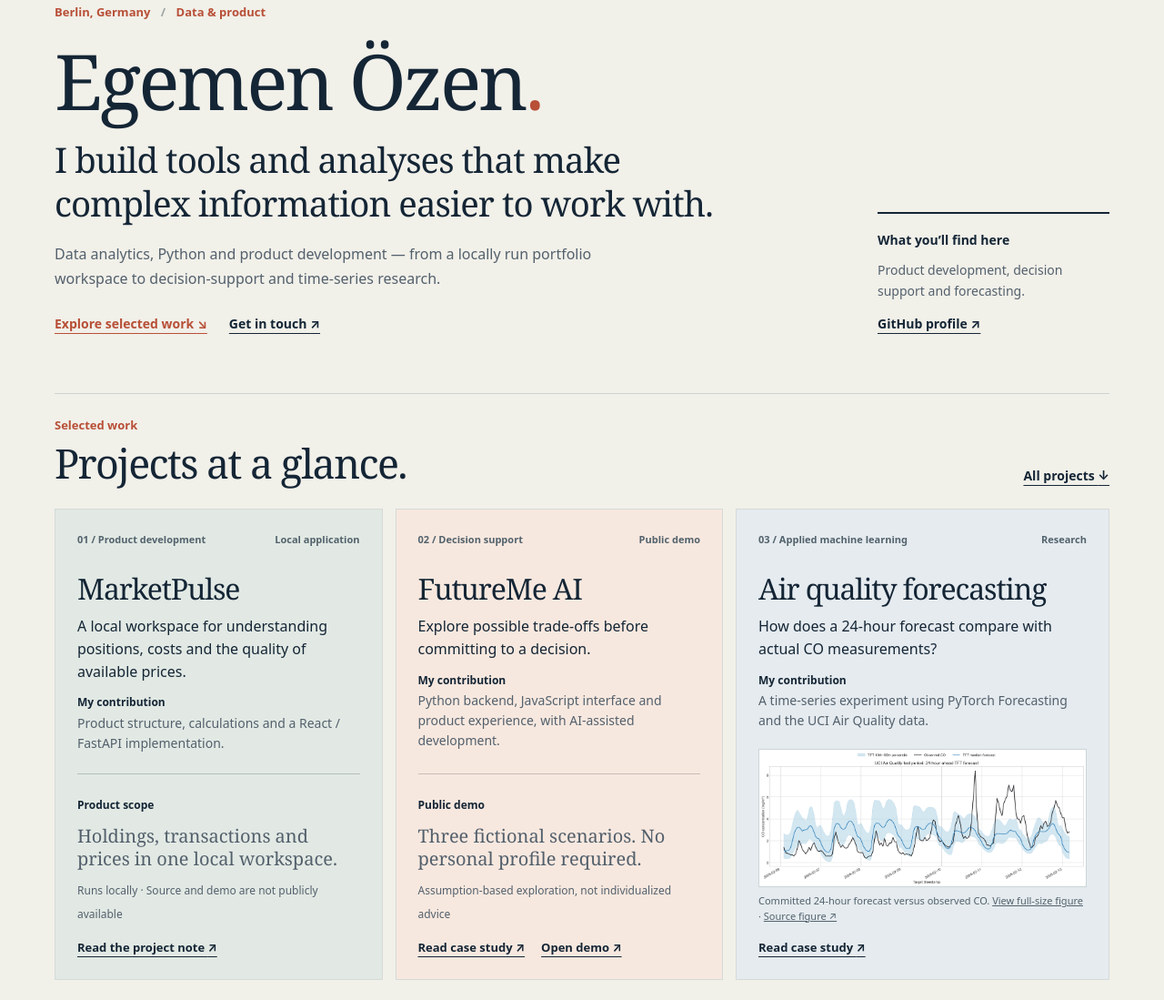
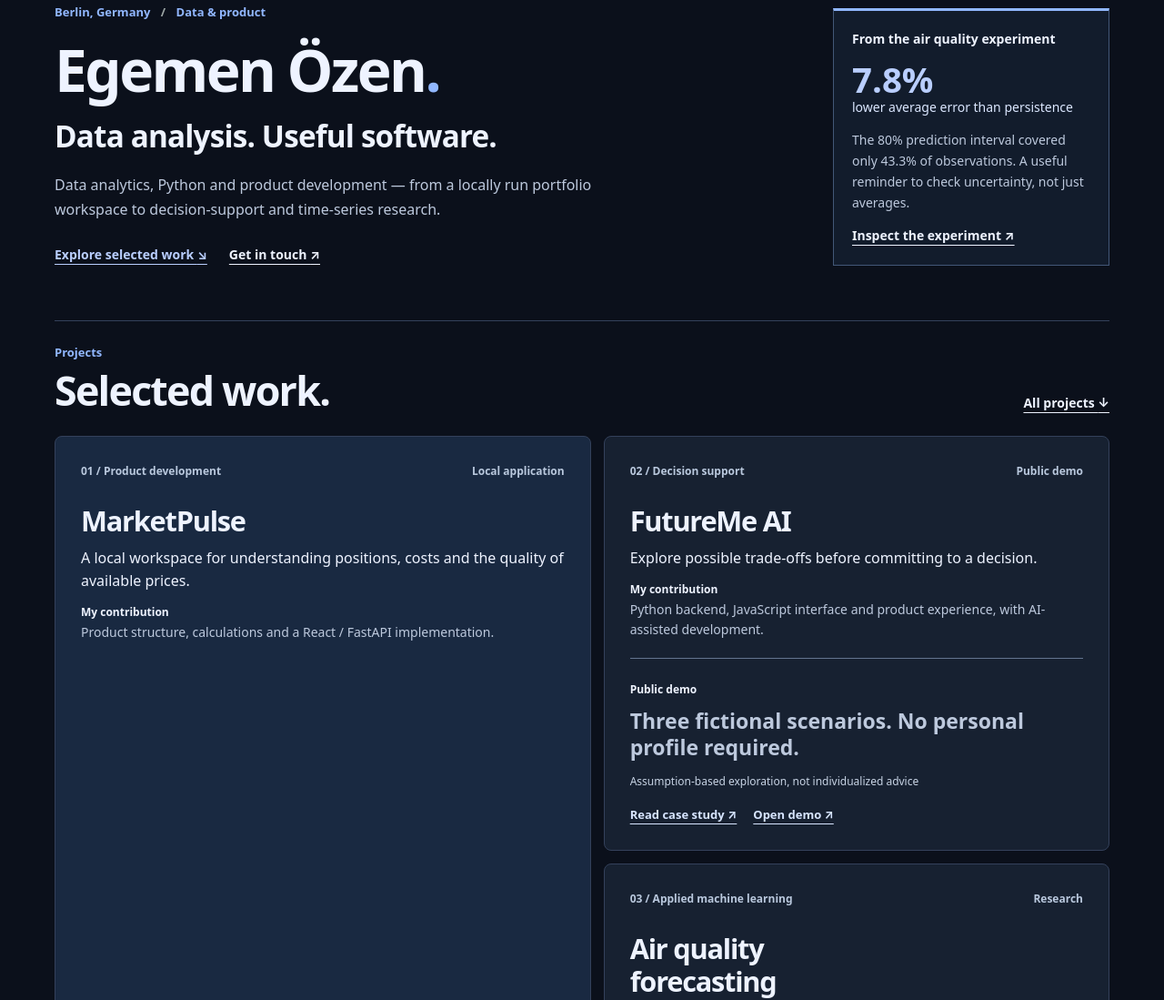
Before and after one commit to egemenozen1/egemenozen1.github.io, an Astro site: page / in a window 1280 px wide. Shown: the part 145-1244 px from the top of the page at 91% size. Built offline with nearby package versions, Linux system fonts and the light colour scheme; Astro itself is replaced by a stand-in of ours.

Commit message:
Refine portfolio identity and reduce page weight

```diff
--- a/src/pages/index.astro
+++ b/src/pages/index.astro
@@ -1,6 +1,5 @@
 ---
 import BaseLayout from '../layouts/BaseLayout.astro';
-import ProjectCard from '../components/ProjectCard.astro';
 import { getCollection } from 'astro:content';
 import { site } from '../config/site';
 import '../styles/home.css';
@@ -10,20 +9,20 @@ const projects = (await getCollection('projects')).sort((a,b) => a.data.order-b.
 <section class="intro container" aria-labelledby="intro-title">
   <div class="intro-main"><p class="intro-location">Berlin, Germany <span aria-hidden="true">/</span> Data & product</p>
   <h1 id="intro-title">Egemen Özen<span>.</span></h1>
-  <p class="intro-statement">I build tools and analyses that make complex information easier to work with.</p>
+  <p class="intro-statement">Data analysis. Useful software.</p>
   <p class="intro-details">Data analytics, Python and product development — from a locally run portfolio workspace to decision-support and time-series research.</p>
   <div class="intro-links"><a href="#selected">Explore selected work <span aria-hidden="true">↘</span></a><a href={`mailto:${site.email}`}>Get in touch <span aria-hidden="true">↗</span></a></div></div>
-  <aside class="intro-note"><span class="note-heading">What you’ll find here</span><p>Product development, decision support and forecasting.</p><a href={site.github} target="_blank" rel="noopener noreferrer">GitHub profile ↗</a></aside>
+  <aside class="intro-note"><span class="note-heading">From the air quality experiment</span><p class="intro-metric"><strong>7.8%</strong> lower average error than persistence</p><p>The 80% prediction interval covered only 43.3% of observations. A useful reminder to check uncertainty, not just averages.</p><a href="/projects/pytorch-forecasting-tft/">Inspect the experiment ↗</a></aside>
 </section>
 <section class="selected container" id="selected" aria-labelledby="selected-title">
-  <div class="section-head"><div><p class="section-kicker">Selected work</p><h2 id="selected-title">Projects at a glance.</h2></div><a href="#work">All projects <span aria-hidden="true">↓</span></a></div>
+  <div class="section-head"><div><p class="section-kicker">Projects</p><h2 id="selected-title">Selected work.</h2></div><a href="#work">All projects <span aria-hidden="true">↓</span></a></div>
   <div class="selected-grid">
     <article class="feature feature-market"><div class="feature-top"><span>01 / Product development</span><span>Local application</span></div><div class="feature-body"><h3>MarketPulse</h3><p class="feature-summary">A local workspace for understanding positions, costs and the quality of available prices.</p><p><strong>My contribution</strong> Product structure, calculations and a React / FastAPI implementation.</p></div><div class="feature-proof market-proof"><span>Product scope</span><p>Holdings, transactions and prices in one local workspace.</p><small>Runs locally · Source and demo are not publicly available</small></div><a class="feature-link" href="/marketpulse/">Read the project note <span aria-hidden="true">↗</span></a></article>
     <article class="feature feature-future"><div class="feature-top"><span>02 / Decision support</span><span>Public demo</span></div><div class="feature-body"><h3>FutureMe AI</h3><p class="feature-summary">Explore possible trade-offs before committing to a decision.</p><p><strong>My contribution</strong> Python backend, JavaScript interface and product experience, with AI-assisted development.</p></div><div class="feature-proof future-proof"><span>Public demo</span><p>Three fictional scenarios. No personal profile required.</p><small>Assumption-based exploration, not individualized advice</small></div><div class="feature-actions"><a class="feature-link" href="/projects/futureme-ai/">Read case study ↗</a><a href="https://futureme-ai-6rgq.onrender.com/" target="_blank" rel="noopener noreferrer">Open demo ↗</a></div></article>
-    <article class="feature feature-analysis"><div class="feature-top"><span>03 / Applied machine learning</span><span>Research</span></div><div class="feature-body"><h3>Air quality forecasting</h3><p class="feature-summary">How does a 24-hour forecast compare with actual CO measurements?</p><p><strong>My contribution</strong> A time-series experiment using PyTorch Forecasting and the UCI Air Quality data.</p></div><figure class="analysis-figure"><img src="/images/tft-forecast.png" width="2059" height="864" alt="Actual carbon monoxide measurements, the TFT median forecast and its uncertainty interval over a week of the test period."/><figcaption>Committed 24-hour forecast versus observed CO. <a href="/images/tft-forecast.png">View full-size figure</a> · <a href="https://github.com/egemenozen1/pytorch-forecasting-tft/blob/26ee6676494eea76b2219c4c9adfe66481ecdc16/artifacts/current/forecast_vs_actual.png" target="_blank" rel="noopener noreferrer">Source figure ↗</a></figcaption></figure><a class="feature-link" href="/projects/pytorch-forecasting-tft/">Read case study <span aria-hidden="true">↗</span></a></article>
+    <article class="feature feature-analysis"><div class="feature-top"><span>03 / Applied machine learning</span><span>Research</span></div><div class="feature-body"><h3>Air quality forecasting</h3><p class="feature-summary">How does a 24-hour forecast compare with actual CO measurements?</p><p><strong>My contribution</strong> A time-series experiment using PyTorch Forecasting and the UCI Air Quality data.</p></div><figure class="analysis-figure"><img src="/images/tft-forecast.png" width="2059" height="864" loading="lazy" decoding="async" alt="Actual carbon monoxide measurements, the TFT median forecast and its uncertainty interval over a week of the test period."/><figcaption>Committed 24-hour forecast versus observed CO. <a href="/images/tft-forecast.png">View full-size figure</a> · <a href="https://github.com/egemenozen1/pytorch-forecasting-tft/blob/26ee6676494eea76b2219c4c9adfe66481ecdc16/artifacts/current/forecast_vs_actual.png" target="_blank" rel="noopener noreferrer">Source figure ↗</a></figcaption></figure><a class="feature-link" href="/projects/pytorch-forecasting-tft/">Read case study <span aria-hidden="true">↗</span></a></article>
   </div>
 </section>
-<section class="archive container" id="work" aria-labelledby="work-title"><div class="section-head"><div><p class="section-kicker">Further work</p><h2 id="work-title">The full project archive.</h2></div><p>Problem, approach and the limits of the available evidence.</p></div><div class="projects">{projects.map((p,i) => <ProjectCard project={p} index={i+1}/>)}</div></section>
+<section class="archive container" id="work" aria-labelledby="work-title"><div class="section-head"><div><p class="section-kicker">Further work</p><h2 id="work-title">The full project archive.</h2></div><p>Problem, approach and the limits of the available evidence.</p></div><div class="archive-list">{projects.map((p,i) => <a class="archive-item" href={`/projects/${p.id}/`}><span class="archive-number">{String(i+1).padStart(2,"0")}</span><span><strong>{p.data.title}</strong><small>{p.data.summary}</small></span><span class="archive-arrow" aria-hidden="true">↗</span></a>)}</div></section>
 <section class="profile" id="about"><div class="container profile-grid"><div><p class="section-kicker">Background</p><h2>Scientific thinking.<br/>Practical work.</h2><p>My studies in Genetics & Bioengineering and Data Analytics inform the way I investigate questions, evaluate evidence and build software.</p><a href={site.github} target="_blank" rel="noopener noreferrer">Explore my GitHub ↗</a></div><div class="profile-facts"><div><span>Education</span><p>MSc Data Analytics — BSBI Berlin<br/>BSc Genetics & Bioengineering — Istanbul Bilgi University</p></div><div id="expertise"><span>Working with</span><p>Python · SQL · analytics · applied machine learning · product development</p></div><div><span>Based in</span><p>Berlin, Germany</p></div></div></div></section>
 <section class="contact-section container" id="contact"><div><p class="section-kicker">Contact</p><h2>Have a question or an opportunity?</h2><p>I’m interested in conversations about analytics, applied AI and product development.</p></div><a href={`mailto:${site.email}`}>Email Egemen <span aria-hidden="true">↗</span></a></section>
 </BaseLayout>
--- a/src/styles/home.css
+++ b/src/styles/home.css
@@ -81,3 +81,58 @@ body:has(.intro) .archive .project:hover { transform:none; }
 body:has(.intro) .site-footer nav { display:flex; gap:18px; }
 body:has(.intro) .menu-icon { border-color:var(--ink); }
 @media(max-width:650px) { .section-head { flex-wrap:wrap; } .section-head>p { max-width:none; } .section-head>a { white-space:nowrap; } }
+
+/* A quieter, technical visual system: ink, cool blue and source-backed work. */
+:root { --paper:#0b101b; --ink:#eef3ff; --sub:#bdc9dd; --rule:#34415b; --accent:#91b7ff; }
+html { scroll-behavior:auto; }
+body:has(.intro) { background:var(--paper); color:var(--ink); color-scheme:dark; }
+body:has(.intro) .site-header { background:#0b101b; border-color:var(--rule); }
+body:has(.intro) .brand,body:has(.intro) .nav-links a { color:var(--ink); }
+body:has(.intro) .brand span,body:has(.intro) .nav-external { color:var(--accent)!important; }
+body:has(.intro) h1,body:has(.intro) h2,body:has(.intro) h3 { font-family:system-ui,-apple-system,'Segoe UI',sans-serif; font-weight:700; letter-spacing:-.04em; }
+body:has(.intro) p { color:var(--sub); }
+body:has(.intro) .mobile-nav summary { color:var(--ink); }
+body:has(.intro) .menu-icon { border-color:var(--ink); }
+body:has(.intro) .site-footer { background:#070b12; }
+.intro { grid-template-columns:minmax(0,1fr) minmax(220px,.38fr); padding-top:clamp(50px,6vw,84px); padding-bottom:60px; gap:56px; }
+.intro h1 { font-size:clamp(47px,5vw,72px); font-weight:750!important; line-height:1.15; margin:16px 0; }
+.intro-location,.section-kicker { color:var(--accent)!important; }
+.intro-statement { font-family:system-ui,-apple-system,'Segoe UI',sans-serif; font-size:clamp(25px,2.6vw,36px); line-height:1.25; font-weight:600; max-width:710px; color:var(--ink)!important; }
+.intro-details { font-size:16px; color:var(--sub); }
+.intro-note { border-top:2px solid #91b7ff; }
+.intro-links a,.intro-note a,.section-head>a,.profile a { color:var(--ink); }
+.intro-links a:first-child { color:#b9ceff; }
+.section-head { border-color:var(--rule); }
+.selected-grid { grid-template-columns:1.06fr 1fr; grid-template-areas:'market future' 'market analysis'; gap:14px; }
+.feature { border:1px solid #34415b; border-radius:8px; padding:28px; background:#151f30; color:var(--ink); }
+.feature-market { grid-area:market; background:#192941; }
+.feature-future { grid-area:future; background:#172131; }
+.feature-analysis { grid-area:analysis; background:#172131; display:grid; grid-template-columns:1fr 1.15fr; gap:0 22px; }
+.feature-analysis .feature-top { grid-column:1/-1; }
+.feature-analysis .feature-body { grid-column:1; }
+.feature-analysis .analysis-figure { grid-column:2; grid-row:2/4; align-self:center; }
+.feature-analysis .feature-link { grid-column:1; align-self:end; }
+.feature-top { color:#b9c8dd; font-size:12px; }
+.feature h3 { color:var(--ink); font-size:clamp(25px,2.4vw,33px); line-height:1.15; }
+.feature .feature-summary,.feature p strong,.feature-proof>span,.feature-proof p { color:var(--ink); }
+.feature-proof { border-color:#63748f; }
+.feature-proof p { font-family:system-ui,-apple-system,'Segoe UI',sans-serif; font-size:23px; font-weight:600; }
+.feature p,.feature small,.analysis-figure figcaption { color:#c8d4e5; }
+.feature-link,.feature-actions>a,.analysis-figure figcaption a { color:#d7e5ff; }
+.analysis-figure img { border-color:#465875; }
+.archive-list { border-top:1px solid var(--rule); }
+.archive-item { display:grid; grid-template-columns:46px 1fr 30px; gap:16px; padding:22px 0; border-bottom:1px solid var(--rule); align-items:start; }
+.archive-item strong { display:block; font-size:17px; color:var(--ink); }
+.archive-item small { display:block; margin-top:4px; color:var(--sub); font-size:14px; line-height:1.5; }
+.archive-number,.archive-arrow { color:#a9c8ff; font-variant-numeric:tabular-nums; }
+.archive-item:hover strong,.archive-item:focus-visible strong { color:#a9c8ff; }
+.profile { background:#182335; }
+.profile-facts>div { border-color:#52637d; }
+.profile-facts p { color:var(--ink)!important; }
+.contact-section>a { color:#0b101b; background:#bcd0ff; }
+body:has(.intro) #work,body:has(.intro) #expertise,body:has(.intro) #contact { background:transparent; }
+@media(max-width:800px) { .selected-grid { grid-template-columns:1fr 1fr; } .feature-analysis { grid-template-columns:1fr; grid-template-areas:none; } .feature-analysis .feature-top,.feature-analysis .feature-body,.feature-analysis .analysis-figure,.feature-analysis .feature-link { grid-column:auto; grid-row:auto; } }
+@media(max-width:650px) { .intro { grid-template-columns:1fr; gap:0; padding-top:35px; padding-bottom:38px; } .intro h1 { font-size:clamp(42px,10vw,56px); } .intro-statement { font-size:24px; } .selected-grid { grid-template-columns:1fr; grid-template-areas:'market' 'future' 'analysis'; } .feature { padding:22px; } .feature-analysis { display:flex; } .archive-item { grid-template-columns:32px 1fr 20px; gap:10px; } }
+.intro-note { padding:20px; border:1px solid #425777; border-top:3px solid #91b7ff; background:#121c2c; }
+.intro-note .intro-metric { color:#dbe7ff; line-height:1.35; }
+.intro-metric strong { display:block; color:#b9ceff; font-size:clamp(28px,3vw,40px); line-height:1.15; }
```
